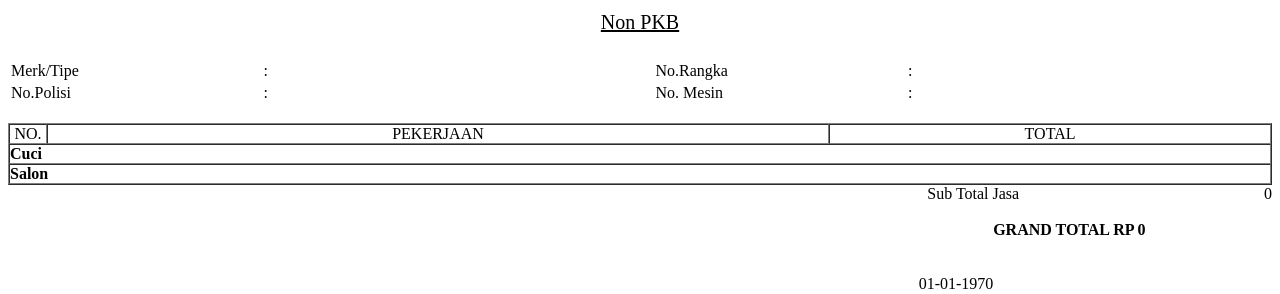
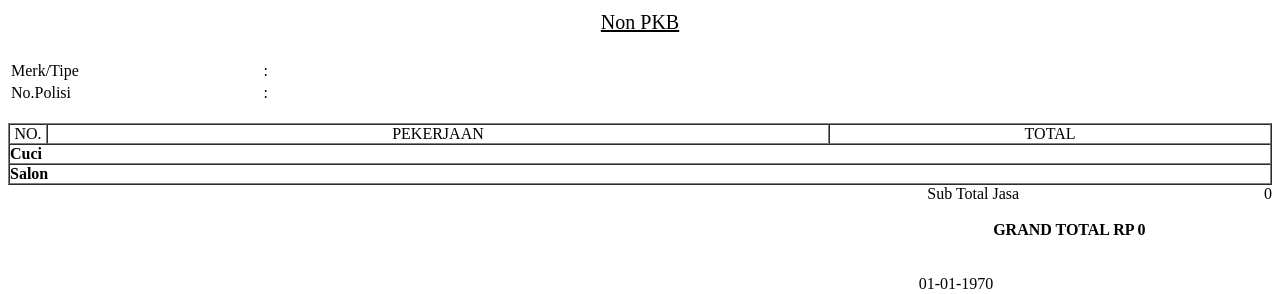
Before and after one commit to padhuka/atlantik, a PHP site: page /tcpdf/pages/nonpkb/nonpkb_cetak.php?idnonpkb=1 in a window 1280 px wide. Shown: the top 294 px of the page. Run offline with PHP 8.4, Linux system fonts and the light colour scheme; data comes from the database, SQL or seed files in the repository; data that the repository does not hold is empty; some libraries are stand-ins or nearby versions.

Commit message:
hapus mesind an rangka

```diff
--- a/pages/nonpkb/nonpkb_cetak.php
+++ b/pages/nonpkb/nonpkb_cetak.php
@@ -32,12 +32,8 @@
                                 </table>
                                 <br/>
                                 <table width="100%" align="center">
-                                  <tr><td width="20%">Merk/Tipe</td><td width="29%">: <?php echo $catat['namamobil'];?></td><td width="2%"></td><td width="20%">No.Rangka</td><td width="29%">: <?php echo $catat['fk_no_chasis'];?></td></tr>
-                                  <tr><td>No.Polisi</td><td>: <?php echo $catat['fk_no_polisi'];?></td><td></td><td>No. Mesin</td><td>: <?php echo $catat['fk_no_mesin'];?></td></tr>
-                                  <!--<tr><td>Pemilik</td><td>: <?php echo $catat['nama'];?></td><td></td><td>Warna</td><td>: <?php echo $catat['warna'];?></td></tr>
-                                  <tr><td>No. Telephone</td><td>: <?php echo $catat['no_telp'];?></td><td></td><td>KM</td><td>: <?php echo $catat['km_masuk'];?></td></tr>
-                                  <tr><td>Asuransi</td><td>: <?php echo $catat['nmasuransi'];?></td><td></td><td>No. Polis</td><td>:</td></tr>
-                                  <tr><td></td><td></td><td></td><td>No. Claim</td><td>:</td></tr>-->
+                                  <tr><td width="20%">Merk/Tipe</td><td width="29%">: <?php echo $catat['namamobil'];?></td><td width="2%"></td><td width="20%"></td><td width="29%"></td></tr>
+                                  <tr><td>No.Polisi</td><td>: <?php echo $catat['fk_no_polisi'];?></td><td></td></tr>
                                 </table>
                                 <br/>
                                 <table width="100%" align="center" border="1" cellspacing="0" cellpadding="0">
```
